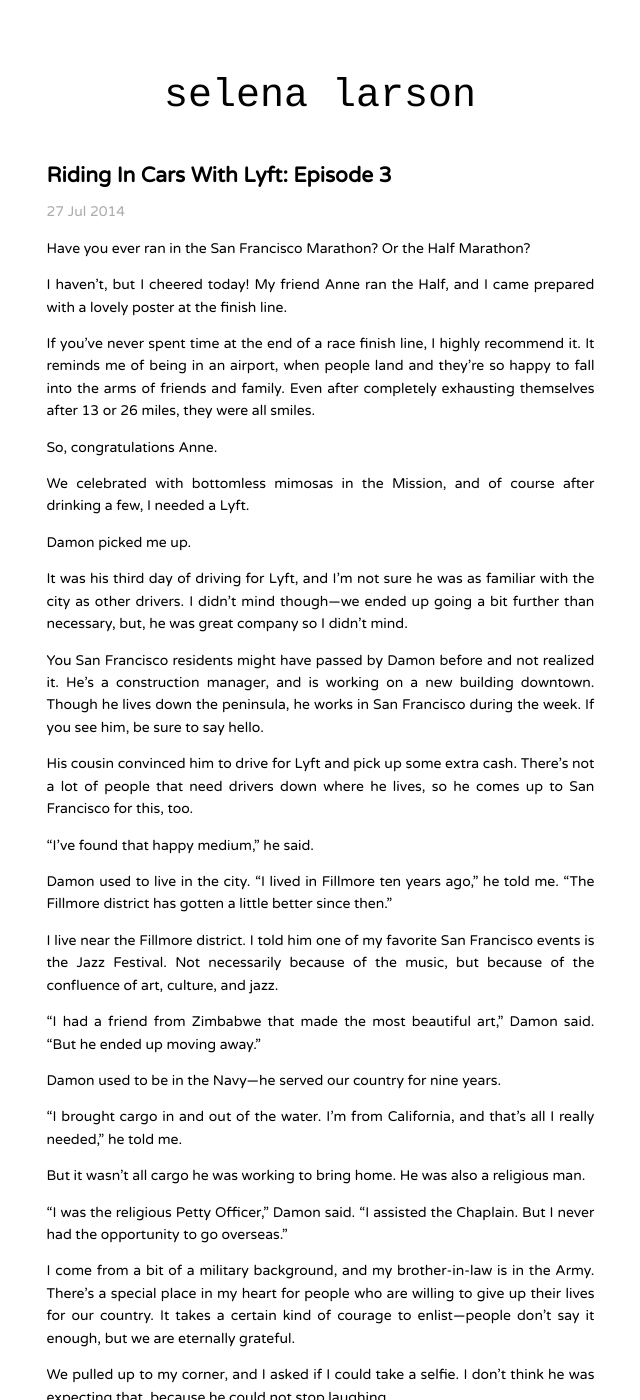
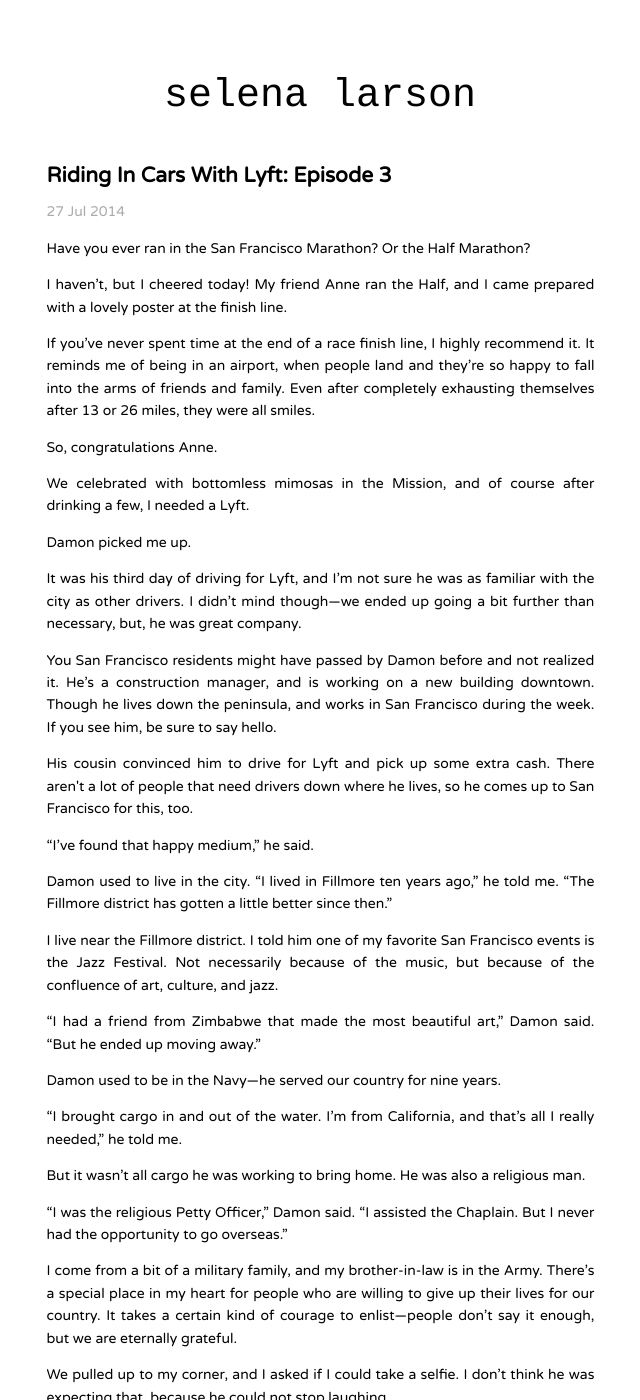
Before and after one commit to selenalarson/selenalarson.github.io, a Jekyll site: the page built from _posts/2014-07-27-lyft-episode-3.html, in a window 1280 px wide and 1400 px high. Shown: the whole window, without its empty margins (320-960 px from the left). Built offline with Jekyll 4.4.1, drawn with Linux system fonts in a browser that asks for light colours; some web fonts are replaced; Markdown is read by kramdown in place of the engine named in the settings; comment, search, counter and statistics services are not loaded.

Commit message:
lyft 3 updated

```diff
--- a/_posts/2014-07-27-lyft-episode-3.html
+++ b/_posts/2014-07-27-lyft-episode-3.html
@@ -16,11 +16,11 @@
 <p>
 Damon picked me up.
 <p>
-It was his third day of driving for Lyft, and I’m not sure he was as familiar with the city as other drivers. I didn’t mind though—we ended up going a bit further than necessary, but, he was great company so I didn’t mind.
+It was his third day of driving for Lyft, and I’m not sure he was as familiar with the city as other drivers. I didn’t mind though—we ended up going a bit further than necessary, but, he was great company.
 <p>
-You San Francisco residents might have passed by Damon before and not realized it. He’s a construction manager, and is working on a new building downtown. Though he lives down the peninsula, he works in San Francisco during the week. If you see him, be sure to say hello.
+You San Francisco residents might have passed by Damon before and not realized it. He’s a construction manager, and is working on a new building downtown. Though he lives down the peninsula, and works in San Francisco during the week. If you see him, be sure to say hello.
 <p>
-His cousin convinced him to drive for Lyft and pick up some extra cash. There’s not a lot of people that need drivers down where he lives, so he comes up to San Francisco for this, too.
+His cousin convinced him to drive for Lyft and pick up some extra cash. There aren't a lot of people that need drivers down where he lives, so he comes up to San Francisco for this, too.
 <p>
 “I’ve found that happy medium,” he said.
 <p>
@@ -38,7 +38,7 @@
 <p>
 “I was the religious Petty Officer,” Damon said. “I assisted the Chaplain. But I never had the opportunity to go overseas.”
 <p>
-I come from a bit of a military background, and my brother-in-law is in the Army. There’s a special place in my heart for people who are willing to give up their lives for our country. It takes a certain kind of courage to enlist—people don’t say it enough, but we are eternally grateful.
+I come from a bit of a military family, and my brother-in-law is in the Army. There’s a special place in my heart for people who are willing to give up their lives for our country. It takes a certain kind of courage to enlist—people don’t say it enough, but we are eternally grateful.
 <p>
 We pulled up to my corner, and I asked if I could take a selfie. I don’t think he was expecting that, because he could not stop laughing.
 <p>
```
Also changed, not shown: images/damon-lyft.jpg.
